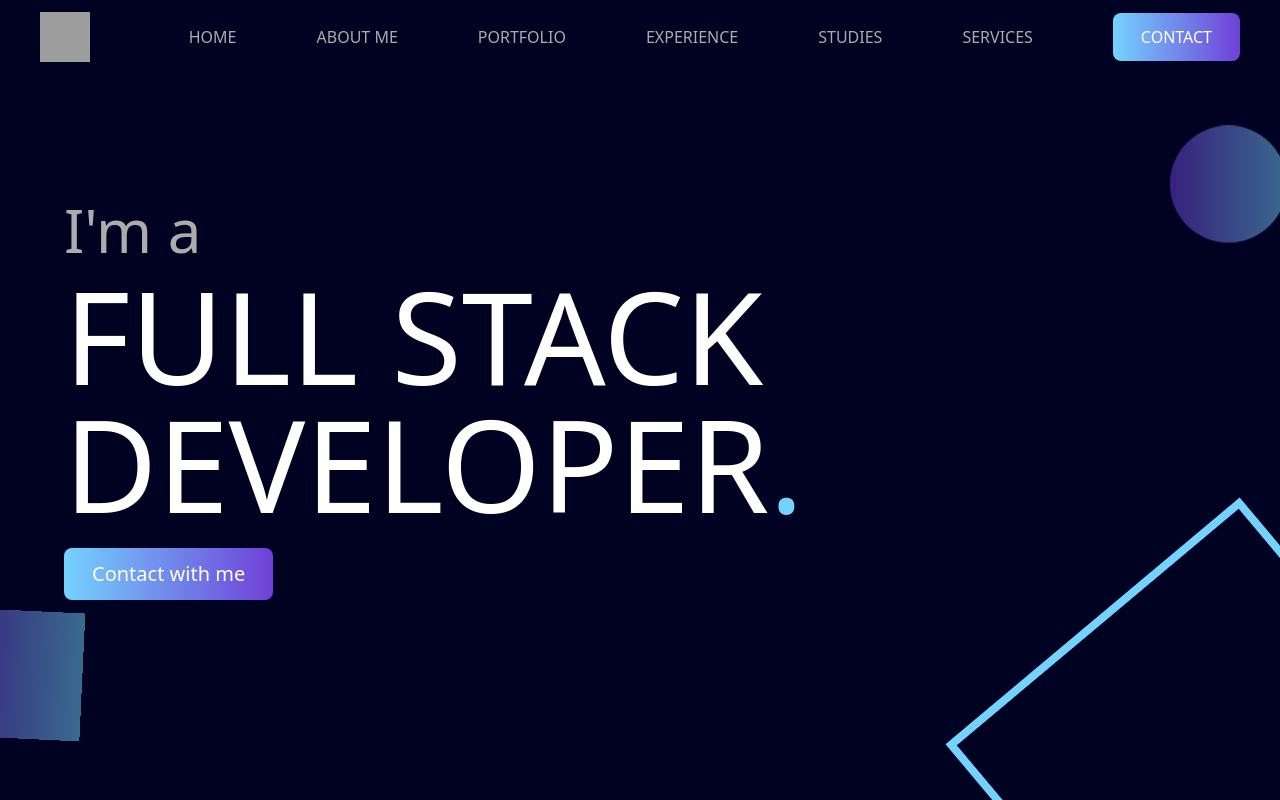
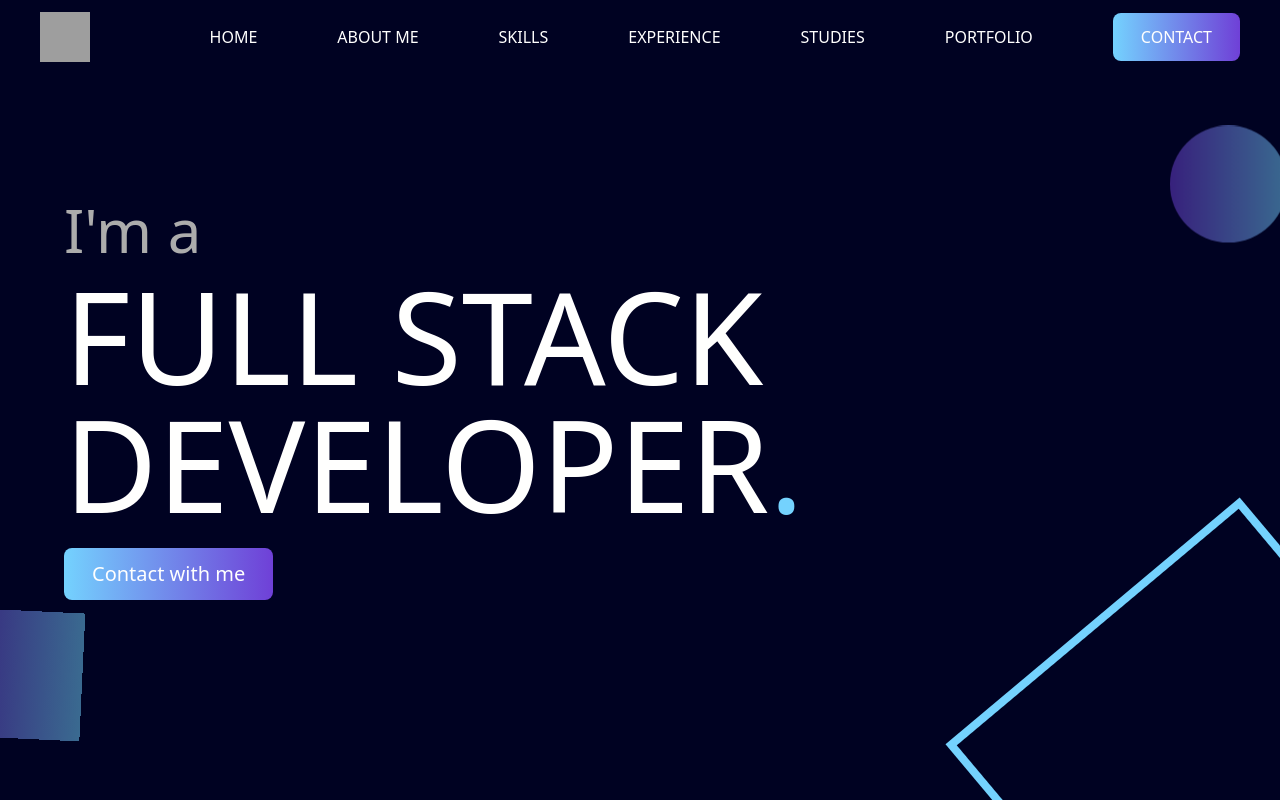
Before and after one commit to aramossanchez/pagina_personal_2, a Next.js app: page / in a window 1280 px wide. Shown: the top 800 px of the page. Built offline with nearby package versions, Linux system fonts and the light colour scheme; grey boxes are pictures that could not be loaded.

Commit message:
fix: añadido tabler icons a package json

```diff
--- a/app/layout.tsx
+++ b/app/layout.tsx
@@ -2,6 +2,9 @@ import type { Metadata } from 'next'
 
 // These styles apply to every route in the application
 import './globals.css'
+
+// These ornaments apply to all page
+import { OrnamentsContainer } from '@/containers/Ornaments/Ornaments.container'
 
 export const metadata: Metadata = {
   title: 'Create Next App',
@@ -16,6 +19,7 @@ export default function RootLayout({
   return (
     <html lang="en">
       <body>
+        <OrnamentsContainer />
         {children}
       </body>
     </html>
--- a/app/page.tsx
+++ b/app/page.tsx
@@ -2,13 +2,11 @@
 
 import { IndexAboutContainer } from '@/containers/IndexAbout/IndexAbout.container'
 import { IndexPresentationContainer } from '@/containers/IndexPresentation/IndexPresentation.container'
-import { MenuTopContainer } from '@/containers/MenuTop.container'
-import { OrnamentsContainer } from '@/containers/Ornaments/Ornaments.container'
+import { MenuTopContainer } from '@/containers/MenuTop/MenuTop.container'
 
 export default function Index() {
   return (
     <main className='w-[100vw]'>
-      <OrnamentsContainer />
       <MenuTopContainer />
       <IndexPresentationContainer />
       <IndexAboutContainer />
--- a/containers/MenuTop.container.tsx
+++ /dev/null
@@ -1,95 +0,0 @@
-import Image from 'next/image';
-import { basePath } from '../config/config';
-import { ButtonComponent } from '@/components/Button.component';
-import Link from 'next/link';
-import { useEffect, useState } from 'react';
-import { IconMenu2 } from '@tabler/icons-react'
-
-export function MenuTopContainer() {
-
-  const [scrolled, setScrolled] = useState(0);
-  const [menuOpen, setMenuOpen] = useState(false);
-
-  useEffect(() => {
-    const handleScroll = () => {
-      setScrolled(window.scrollY);
-    };
-    window.addEventListener('scroll', handleScroll);
-    return () => {
-      window.removeEventListener('scroll', handleScroll);
-    };
-  }, []);
-
-  return (
-    <section className='fixed w-full z-50 bg-backgroundColor'>
-      <div className='
-        flex-row justify-center py-2
-        min-[1023px]:hidden flex
-      '>
-        <Image
-          src={`${basePath}images/logo.png`}
-          width={30}
-          height={30}
-          alt="Logo"
-          className='w-[30px] h-[30px] absolute left-2'
-        />
-        <IconMenu2 color='var(--primaryColor2)' className='cursor-pointer' size={34}/>
-        <div className='absolute right-2'>
-          <ButtonComponent text='CONTACT' withPadding={false} />
-        </div>
-      </div>
-      <div className={`
-        ${scrolled > 0 ? 'shadow-sm shadow-shadowColor py-1' : 'py-3'}
-        flex flex-row w-full items-center px-10  justify-between ease-in-out duration-300
-
-      `}>
-        <Image
-          src={`${basePath}images/logo.png`}
-          width={50}
-          height={50}
-          alt="Logo"
-          className={`${scrolled > 0 ? 'w-[40px] h-[40px]' : 'w-[50px] h-[50px]'} ease-in-out duration-300`}
-        />
-        {/* CONTENEDOR ENLACES Y BOTÓN */}
-        <div className='flex flex-row items-center gap-20'>
-          {/* ENLACES */}
-          <div className='flex flex-row items-center font-medium gap-x-20 justify-end'>
-            <Link href={'/'}>
-              <span className='cursor-pointer ease-in-out duration-500 hover:text-primaryColor2 m-0 p-0'>
-                HOME
-              </span>
-            </Link>
-            <Link href={'/'}>
-              <span className='cursor-pointer ease-in-out duration-500 hover:text-primaryColor2'>
-                ABOUT ME
-              </span>
-            </Link>
-            <Link href={'/'}>
-              <span className='cursor-pointer ease-in-out duration-500 hover:text-primaryColor2'>
-                PORTFOLIO
-              </span>
-            </Link>
-            <Link href={'/'}>
-              <span className='cursor-pointer ease-in-out duration-500 hover:text-primaryColor2'>
-                EXPERIENCE
-              </span>
-            </Link>
-            <Link href={'/'}>
-              <span className='cursor-pointer ease-in-out duration-500 hover:text-primaryColor2'>
-                STUDIES
-              </span>
-            </Link>
-            <Link href={'/'}>
-              <span className='cursor-pointer ease-in-out duration-500 hover:text-primaryColor2'>
-                SERVICES
-              </span>
-            </Link>
-          </div>
-          <div>
-            <ButtonComponent text='CONTACT' withPadding={scrolled > 0 ? false : true} />
-          </div>
-        </div>
-      </div>
-    </section>
-  )
-}
--- /dev/null
+++ b/containers/MenuTop/MenuTop.container.tsx
@@ -0,0 +1,116 @@
+import Image from 'next/image';
+import { basePath } from '../../config/config';
+import { ButtonComponent } from '@/components/Button.component';
+import Link from 'next/link';
+import { useEffect, useState } from 'react';
+import { IconMenu2, IconX } from '@tabler/icons-react';
+import style from './MenuTop.module.css'
+
+export function MenuTopContainer() {
+
+  const [scrolled, setScrolled] = useState(0);
+  const [menuOpen, setMenuOpen] = useState(false);
+
+  useEffect(() => {
+    const handleScroll = () => {
+      setScrolled(window.scrollY);
+    };
+    window.addEventListener('scroll', handleScroll);
+    return () => {
+      window.removeEventListener('scroll', handleScroll);
+    };
+  }, []);
+
+  return (
+    <section className={`${scrolled > 0 ? 'bg-backgroundColor' : 'bg-transparent'} fixed w-full z-50 ease-in-out duration-300`}>
+      <div className='
+        flex-row justify-center py-2
+        min-[1023px]:hidden flex
+      '>
+        <Image
+          src={`${basePath}images/logo.png`}
+          width={30}
+          height={30}
+          alt="Logo"
+          className='w-[30px] h-[30px] absolute left-2'
+        />
+        {menuOpen ?
+          <IconX onClick={() => setMenuOpen(false)} color='var(--primaryColor2)' size={30} className='cursor-pointer'/>
+          :
+          <IconMenu2 onClick={() => setMenuOpen(true)} color='var(--primaryColor2)' size={30} className='cursor-pointer' />
+        }
+        <div className='absolute right-2'>
+          <ButtonComponent text='CONTACT' withPadding={false} />
+        </div>
+      </div>
+      <div className={`
+        flex flex-row w-full items-center px-10 justify-between
+        ${scrolled > 0 ? 'py-1' : 'py-3'}
+        ${scrolled > 0 ? style.menu_top_down : 'py-2 ease-in-out duration-300'}
+        ${menuOpen ? style.menu_top_down : style.menu_top_down_closed}
+        ${menuOpen ? '' : ''}
+        ${scrolled > 0 ? ' min-[1023px]:bg-backgroundColor bg-slate-900' : 'min-[1023px]:bg-transparent bg-slate-900'}
+        min-[1023px]:flex-row flex-col
+        min-[1023px]:rounded-none rounded-lg
+      `}>
+        <Image
+          src={`${basePath}images/logo.png`}
+          width={50}
+          height={50}
+          alt="Logo"
+          className={`
+            ${scrolled > 0 ? 'w-[40px] h-[40px]' : 'w-[50px] h-[50px]'}
+            ease-in-out duration-300
+            min-[1023px]:block hidden
+          `}
+        />
+        {/* CONTENEDOR ENLACES Y BOTÓN */}
+        <div className='flex flex-row items-center gap-20 '>
+          {/* ENLACES */}
+          <div className={`
+            ${menuOpen ? 'gap-10' : 'gap-0'}
+            min-[1023px]:flex-row flex-col
+            min-[1023px]:gap-x-20 gap-x-0
+            min-[1023px]:justify-end justify-start
+            min-[1023px]:text-normalFontColor text-titleFontColor
+            flex items-center font-medium
+          `}>
+            <Link href={'/'}>
+              <span className='cursor-pointer hover:text-primaryColor2 ease-in-out min-[1023px]:duration-500 duration-0'>
+                HOME
+              </span>
+            </Link>
+            <Link href={'/'}>
+              <span className='cursor-pointer hover:text-primaryColor2 ease-in-out min-[1023px]:duration-500 duration-0'>
+                ABOUT ME
+              </span>
+            </Link>
+            <Link href={'/'}>
+              <span className='cursor-pointer hover:text-primaryColor2 ease-in-out min-[1023px]:duration-500 duration-0'>
+                SKILLS
+              </span>
+            </Link>
+            <Link href={'/'}>
+              <span className='cursor-pointer hover:text-primaryColor2 ease-in-out min-[1023px]:duration-500 duration-0'>
+                EXPERIENCE
+              </span>
+            </Link>
+            <Link href={'/'}>
+              <span className='cursor-pointer hover:text-primaryColor2 ease-in-out min-[1023px]:duration-500 duration-0'>
+                STUDIES
+              </span>
+            </Link>
+            <Link href={'/'}>
+              <span className='cursor-pointer hover:text-primaryColor2 ease-in-out min-[1023px]:duration-500 duration-0'>
+                PORTFOLIO
+              </span>
+            </Link>
+          </div>
+          <div className='min-[1023px]:block hidden'>
+            <ButtonComponent text='CONTACT' withPadding={scrolled > 0 ? false : true} />
+          </div>
+        </div>
+      </div>
+    </section>
+  )
+}
--- /dev/null
+++ b/containers/MenuTop/MenuTop.module.css
@@ -0,0 +1,39 @@
+.menu_top_down {
+  position: fixed;
+  top: 0;
+  left: 0;
+  padding-top: 10px;
+  padding-bottom: 10px;
+  transition: 0.3s;
+  z-index: 30;
+  width: 100vw;
+  box-shadow: 0px 5px 10px -1px var(--shadowColor);
+}
+
+@media only screen and (max-width: 1023px) {
+  .menu_top_down {
+    position: fixed;
+    top: 44px;
+    padding-top: 40px;
+    padding-bottom: 40px;
+    transition: 0.3s;
+    z-index: 30;
+    width: 100%;
+    box-shadow: 0px 5px 10px -5px var(--shadowColor);
+  }
+  .menu_top_down_closed {
+    position: fixed;
+    top: 44px;
+    padding-top: 40px;
+    padding-bottom: 40px;
+    transition: 0.3s;
+    z-index: 30;
+    width: 100%;
+    box-shadow: none;
+    font-size: 0;
+    line-height: 0;
+    margin: 0;
+    padding: 0;
+    gap: 0;
+  }
+}
--- a/package.json
+++ b/package.json
@@ -9,6 +9,7 @@
     "lint": "next lint"
   },
   "dependencies": {
+    "@tabler/icons-react": "^2.32.0",
     "@types/node": "20.4.4",
     "@types/react": "18.2.16",
     "@types/react-dom": "18.2.7",
@@ -20,7 +21,6 @@
     "react": "18.2.0",
     "react-dom": "18.2.0",
     "tailwindcss": "3.3.3",
-    "typescript": "5.1.6",
-    "@tabler/icons-react": "^2.32.0"
+    "typescript": "5.1.6"
   }
 }
```
Also changed, not shown: 1 other file (tests, documents, lock files or other folders).
